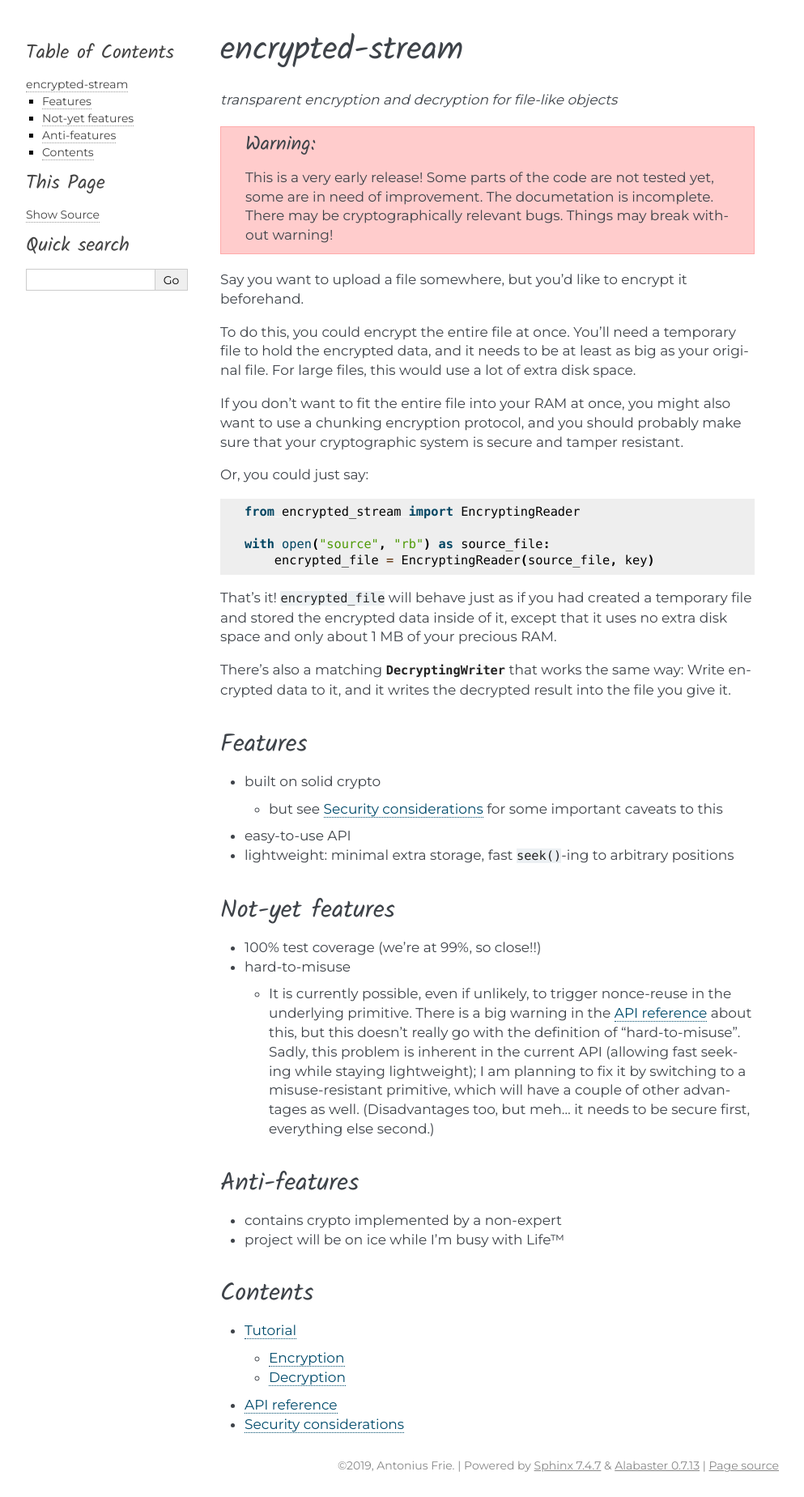
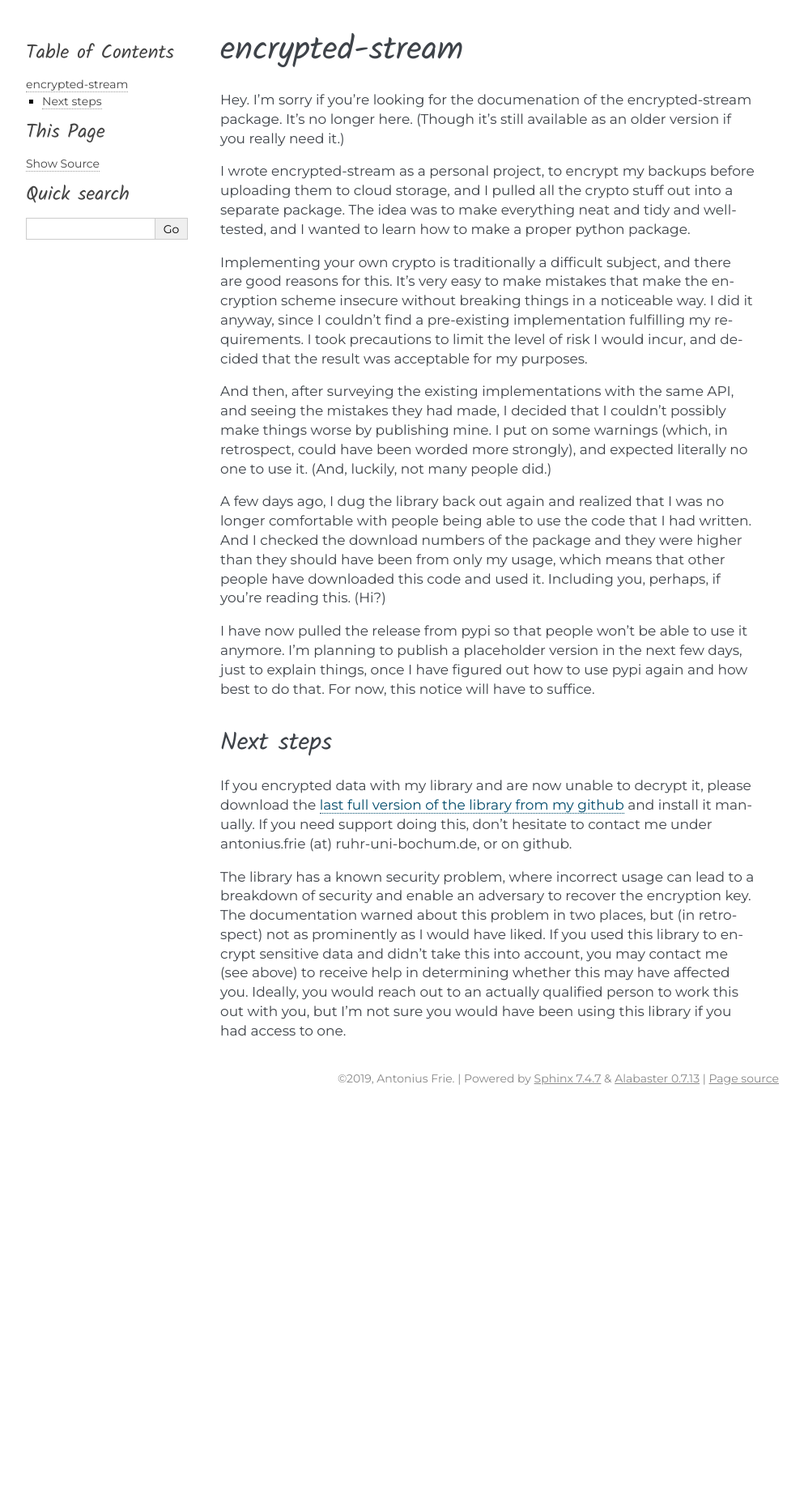
Before and after one commit to antoniusf/encrypted-stream, a Sphinx documentation site: the page built from docs/index.rst, in a window 1280 px wide. Shown: the whole page at 81% size, without its empty margins (148-1141 px from the left). Built offline with Sphinx 7.4.7, drawn with Linux system fonts in a browser that asks for light colours; after the commit the page ends 1371 px from its top, so only the background shows below that.

Commit message:
post initial notice to readthedocs

```diff
--- a/docs/index.rst
+++ b/docs/index.rst
@@ -6,58 +6,23 @@
 encrypted-stream
 ================
 
-*transparent encryption and decryption for file-like objects*
+Hey. I'm sorry if you're looking for the documenation of the encrypted-stream package. It's no longer here. (Though it's still available as an older version if you really need it.)
 
-.. warning:: This is a very early release! Some parts of the code are not tested yet, some are in need of improvement. The documetation is incomplete. There may be cryptographically relevant bugs. Things may break without warning!
+I wrote encrypted-stream as a personal project, to encrypt my backups before uploading them to cloud storage, and I pulled all the crypto stuff out into a separate package. The idea was to make everything neat and tidy and well-tested, and I wanted to learn how to make a proper python package.
 
-Say you want to upload a file somewhere, but you'd like to encrypt it beforehand.
+Implementing your own crypto is traditionally a difficult subject, and there are good reasons for this. It's very easy to make mistakes that make the encryption scheme insecure without breaking things in a noticeable way. I did it anyway, since I couldn't find a pre-existing implementation fulfilling my requirements. I took precautions to limit the level of risk I would incur, and decided that the result was acceptable for my purposes.
 
-To do this, you could encrypt the entire file at once. You'll need a temporary file to hold the encrypted data, and it needs to be at least as big as your original file. For large files, this would use a lot of extra disk space.
+And then, after surveying the existing implementations with the same API, and seeing the mistakes they had made, I decided that I couldn't possibly make things worse by publishing mine. I put on some warnings (which, in retrospect, could have been worded more strongly), and expected literally no one to use it. (And, luckily, not many people did.)
 
-If you don't want to fit the entire file into your RAM at once, you might also want to use a chunking encryption protocol, and you should probably make sure that your cryptographic system is secure and tamper resistant.
+A few days ago, I dug the library back out again and realized that I was no longer comfortable with people being able to use the code that I had written. And I checked the download numbers of the package and they were higher than they should have been from only my usage, which means that other people have downloaded this code and used it. Including you, perhaps, if you're reading this. (Hi?)
 
-Or, you could just say::
+I have now pulled the release from pypi so that people won't be able to use it anymore. I'm planning to publish a placeholder version in the next few days, just to explain things, once I have figured out how to use pypi again and how best to do that. For now, this notice will have to suffice.
 
-    from encrypted_stream import EncryptingReader
+Next steps
+----------
 
-    with open("source", "rb") as source_file:
-        encrypted_file = EncryptingReader(source_file, key)
+If you encrypted data with my library and are now unable to decrypt it, please download the `last full version of the library from my github <https://github.com/antoniusf/encrypted-stream/tree/8357791c8663f8fa7f63cd83f778732e2b91a4db>`_ and install it manually. If you need support doing this, don't hesitate to contact me under antonius.frie (at) ruhr-uni-bochum.de, or on github.
 
-That's it! ``encrypted_file`` will behave just as if you had created a temporary file and stored the encrypted data inside of it, except that it uses no extra disk space and only about 1 MB of your precious RAM.
-
-There's also a matching :class:`~encrypted_stream.DecryptingWriter` that works the same way: Write encrypted data to it, and it writes the decrypted result into the file you give it.
-
-Features
---------
-
-- built on solid crypto
-
-  - but see :doc:`security` for some important caveats to this
-
-- easy-to-use API
-- lightweight: minimal extra storage, fast ``seek()``-ing to arbitrary positions
-
-Not-yet features
-----------------
-
-- 100% test coverage (we're at 99%, so close!!)
-- hard-to-misuse
-
-  - It is currently possible, even if unlikely, to trigger nonce-reuse in the underlying primitive. There is a big warning in the :doc:`api` about this, but this doesn't really go with the definition of "hard-to-misuse". Sadly, this problem is inherent in the current API (allowing fast seeking while staying lightweight); I am planning to fix it by switching to a misuse-resistant primitive, which will have a couple of other advantages as well. (Disadvantages too, but meh... it needs to be secure first, everything else second.)
-
-Anti-features
--------------
-
-- contains crypto implemented by a non-expert
-- project will be on ice while I'm busy with Life™
-
-
-Contents
---------
+The library has a known security problem, where incorrect usage can lead to a breakdown of security and enable an adversary to recover the encryption key. The documentation warned about this problem in two places, but (in retrospect) not as prominently as I would have liked. If you used this library to encrypt sensitive data and didn't take this into account, you may contact me (see above) to receive help in determining whether this may have affected you. Ideally, you would reach out to an actually qualified person to work this out with you, but I'm not sure you would have been using this library if you had access to one.
 
 .. toctree::
-   :maxdepth: 2
-
-   tutorial
-   api
-   security
```
Also changed, not shown: docs/api.rst (deleted, +0 -12 lines), docs/security.rst (deleted, +0 -16 lines), docs/tutorial.rst (deleted, +0 -89 lines).
